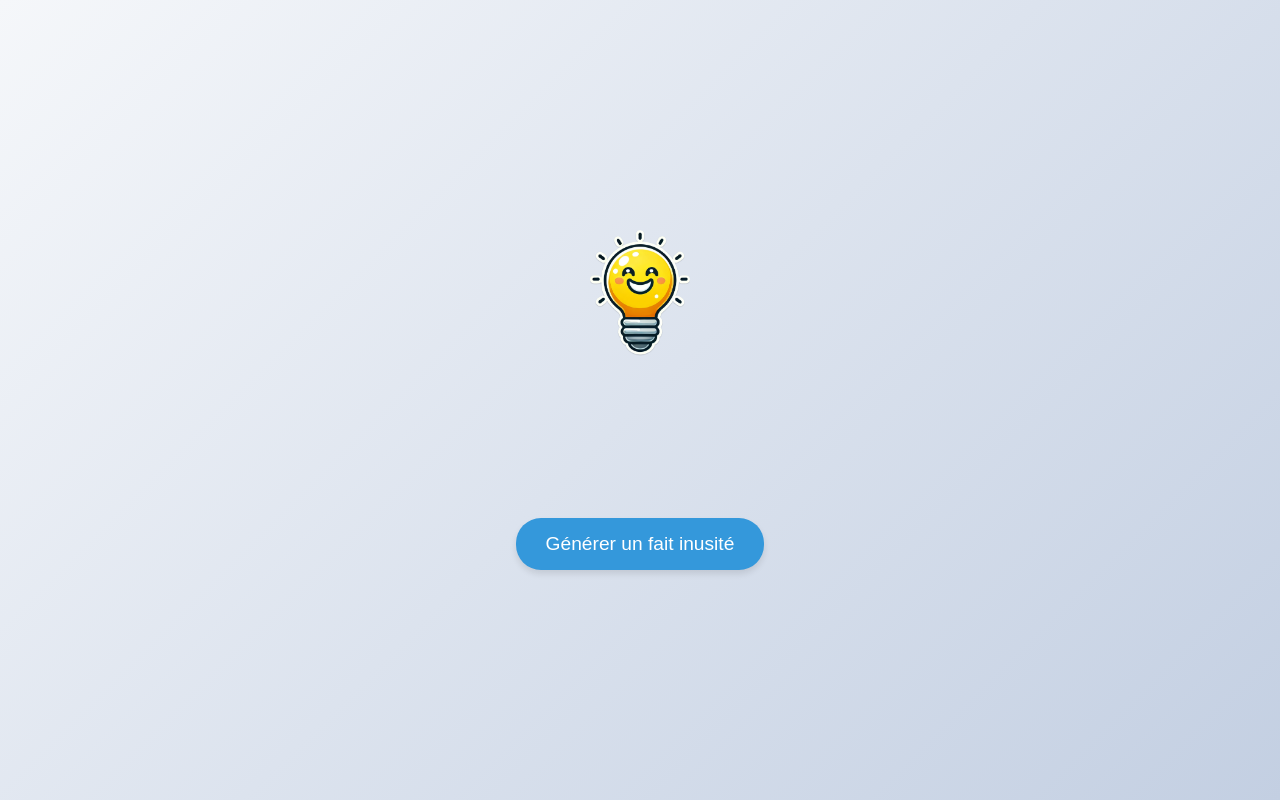
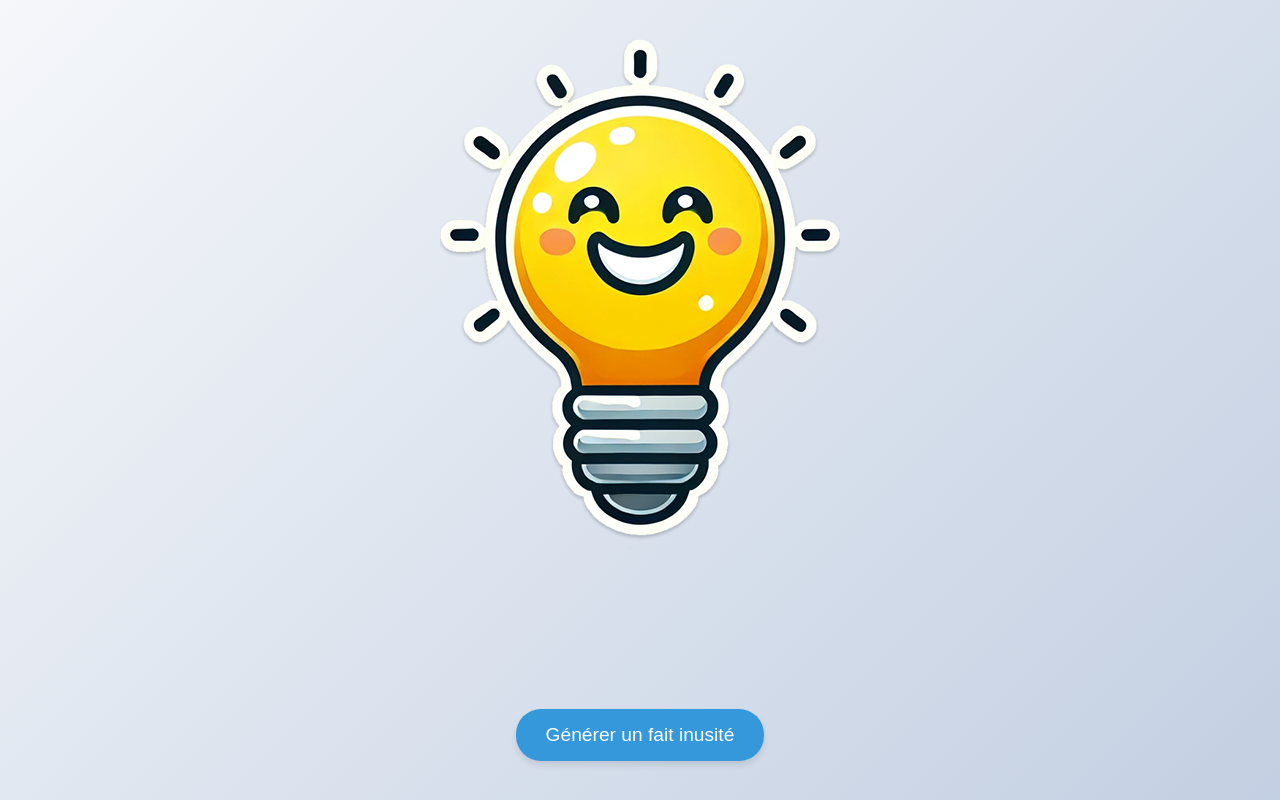
Before and after one commit to propea33/lilivrai, a plain HTML site: page index.html in a window 1280 px wide. Drawn offline with Linux system fonts and the light colour scheme.

Commit message:
Update index.html

```diff
--- a/index.html
+++ b/index.html
@@ -12,7 +12,7 @@
 </head>
 <body>
     <div class="container">
-         <img src="ico.png" alt="Icône" style="display: block; margin: 0 auto; max-width: 100px;">
+         <img src="ampoule.png" alt="Icône" style="display: block; margin: 0 auto; ">
         <div id="factDisplay"></div>
         <button id="generateButton">Générer un fait inusité</button>
     </div>
```
